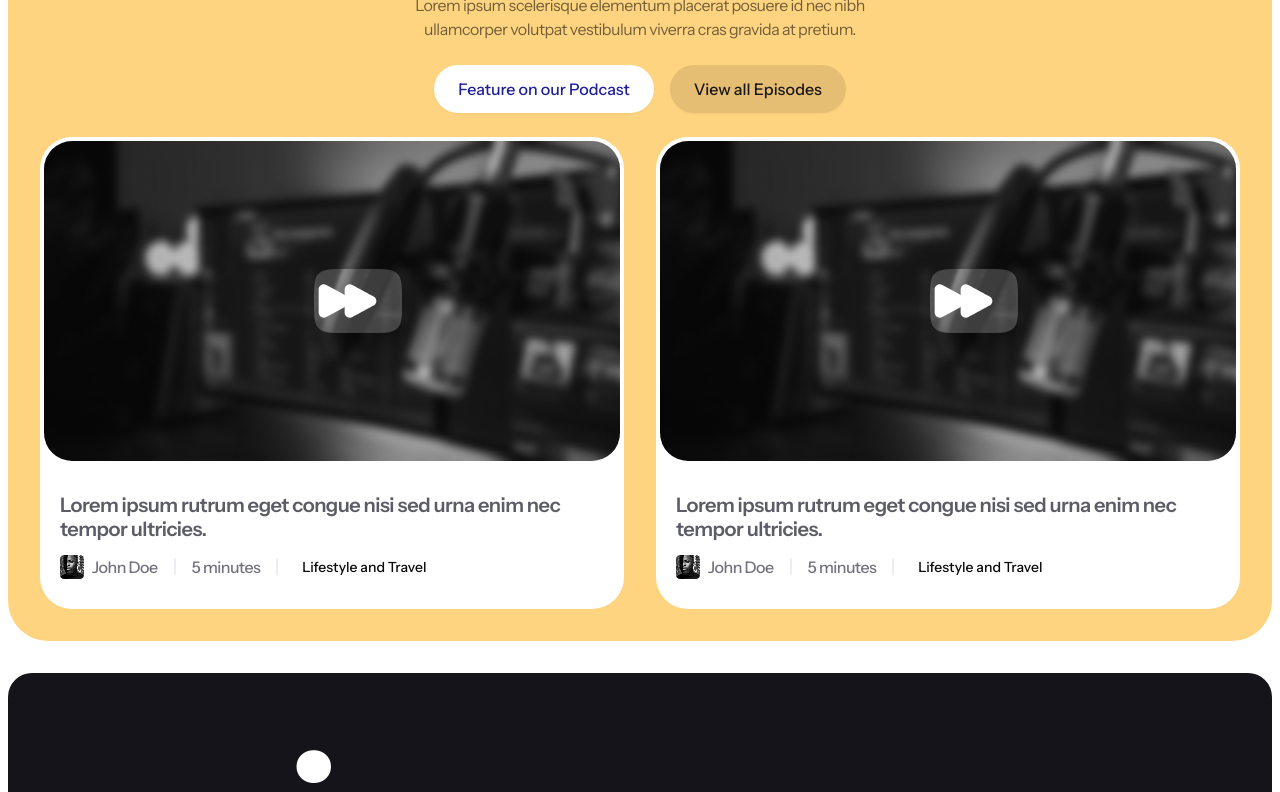
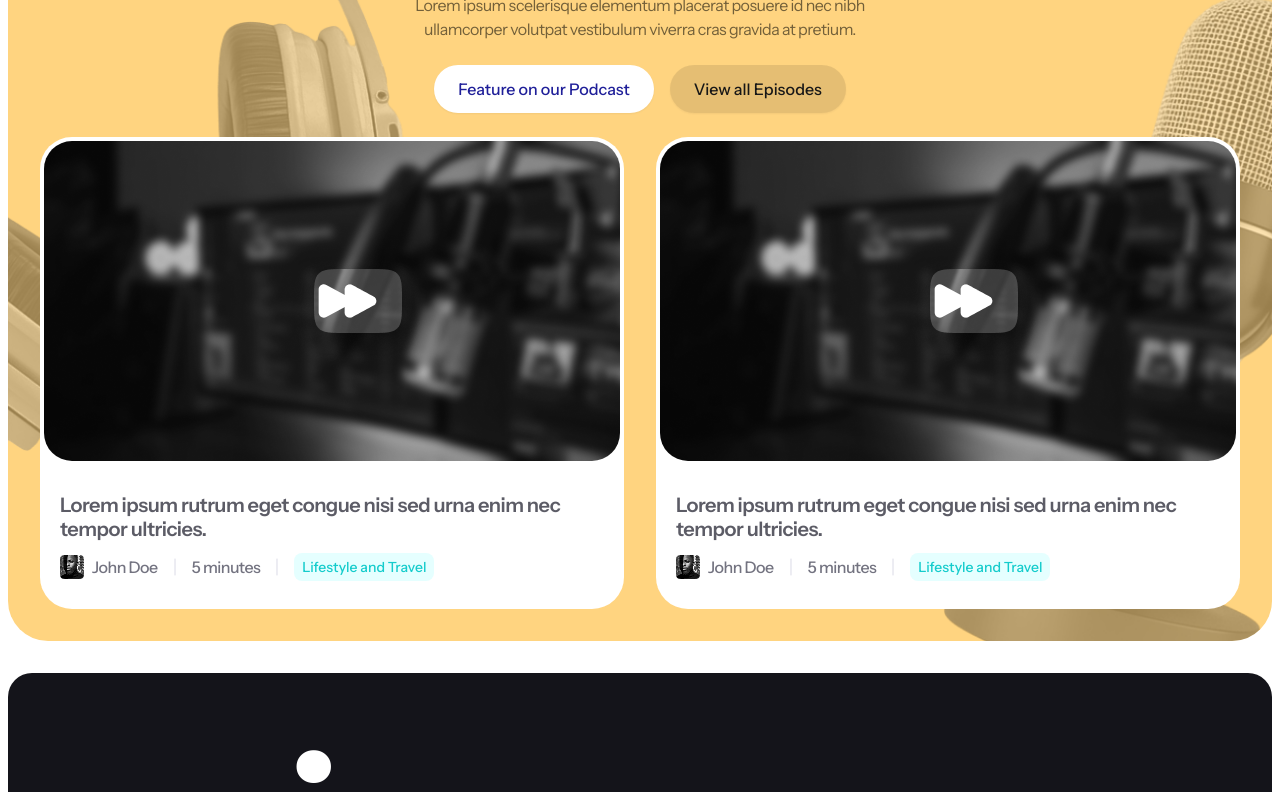
Before and after one commit to kingbary/cinnamon, a Next.js app: page / in a window 1280 px wide. Shown: the part 1700-2492 px from the top of the page. Built offline with nearby package versions, Linux system fonts and the light colour scheme.

Commit message:
chore: update featured section

```diff
--- a/components/home/featured-section.tsx
+++ b/components/home/featured-section.tsx
@@ -2,6 +2,7 @@ import React from 'react'
 import Container from '../universal/container'
 import { Button } from '../ui/button'
 import VideoCard from '../universal/video-card'
+import Image from 'next/image'
 
 export default function FeaturedSection() {
     const videoCardData = {
@@ -16,7 +17,9 @@ export default function FeaturedSection() {
         }
     }
     return (
-        <div className='bg-[#FFD480] rounded-t-[80px] rounded-b-[40px] mb-8'>
+        <div className='relative bg-[#FFD480] rounded-t-[80px] rounded-b-[40px] mb-8 overflow-hidden'>
+            <Image className='absolute top-0 left-0' src={'/images/headphone.png'} width={600} height={600} alt='headphone' />
+            <Image className='absolute bottom-0 right-0' src={'/images/retro-mic.png'} width={600} height={600} alt='headphone' />
             <Container className='flex flex-col w-full gap-8 items-center px-8 pt-20 pb-8'>
                 <div className='flex flex-col w-full items-center gap-6'>
                     <h2 className='text-center text-[#402F0D] max-w-[640px]'>Lorem ipsum consectetur elit eleifend donec dui vulputate.</h2>
@@ -25,10 +28,10 @@ export default function FeaturedSection() {
                         <Button variant={'secondary'}>Feature on our Podcast</Button>
                         <Button variant={'transparentBg'} className='bg-[#0000001A]'>View all Episodes</Button>
                     </div>
-                <div className='flex w-full justify-between gap-8'>
-                    <VideoCard props={videoCardData} />
-                    <VideoCard props={videoCardData} />
-                </div>
+                    <div className='flex w-full justify-between gap-8'>
+                        <VideoCard props={videoCardData} />
+                        <VideoCard props={videoCardData} />
+                    </div>
                 </div>
             </Container>
         </div>
--- a/components/universal/video-card.tsx
+++ b/components/universal/video-card.tsx
@@ -17,7 +17,7 @@ type Props = {
 
 export default function VideoCard({ props }: { props: Props }) {
     return (
-        <div className='bg-white rounded-4xl flex flex-col gap-2 w-full p-1 overflow-hidden'>
+        <div className='bg-white rounded-4xl flex flex-col gap-2 w-full p-1 overflow-hidden z-50'>
             <div className='relative bg-[#00000033] bg-[url(/images/video-overlay.png)] w-full h-[320px] rounded-[28px]'>
                 <span className='absolute bottom-1/2 right-1/2 translate-y-1/2 translate-x-1/2 z-50'>
                     <PlayIcon />
@@ -36,7 +36,7 @@ export default function VideoCard({ props }: { props: Props }) {
                         <LineStroke />
                     </div>
                     <div className='flex gap-4 items-center pl-4'>
-                        <div className={`bg-[${props.tag.bgColor}] rounded-md text-sm text-[${props.tag.textColor}] font-medium px-2 py-1`}>
+                        <div className={`rounded-md text-sm font-medium px-2 py-1`} style={{backgroundColor: props.tag.bgColor, color: props.tag.textColor}}>
                             {props.tag.text}
                         </div>
                     </div>
--- a/components/vectors/line-stroke.tsx
+++ b/components/vectors/line-stroke.tsx
@@ -3,7 +3,7 @@ import { SVGProps } from "react";
 export function LineStroke(props: SVGProps<SVGSVGElement>) {
     return (
         <svg {...props} width="2" height="18" viewBox="0 0 2 18" fill="none" xmlns="http://www.w3.org/2000/svg">
-            <path d="M1 1L0.999999 17" stroke="#DADAE6" stroke-linecap="round" />
+            <path d="M1 1L0.999999 17" stroke="#DADAE6" strokeLinecap="round" />
         </svg>
     );
 }
```
Also changed, not shown: public/images/headphone.png (added), public/images/retro-mic.png (added).
